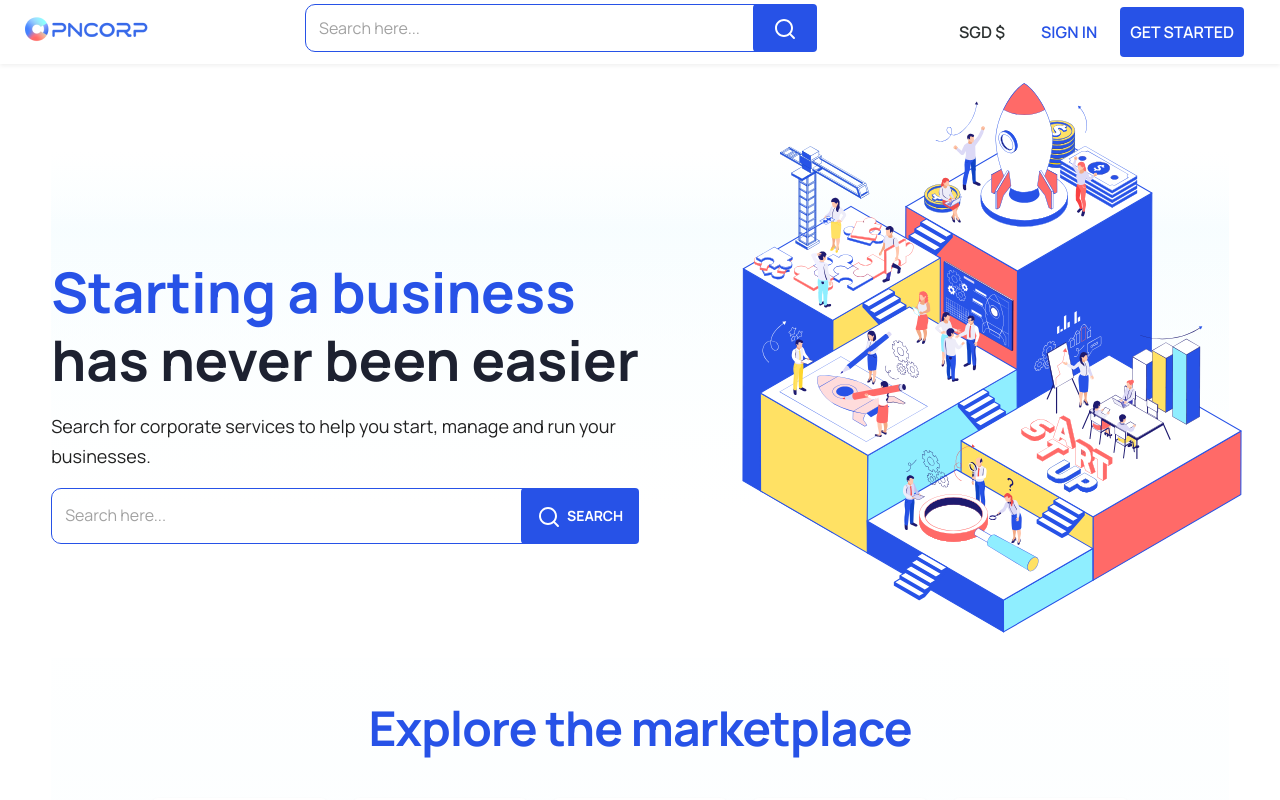
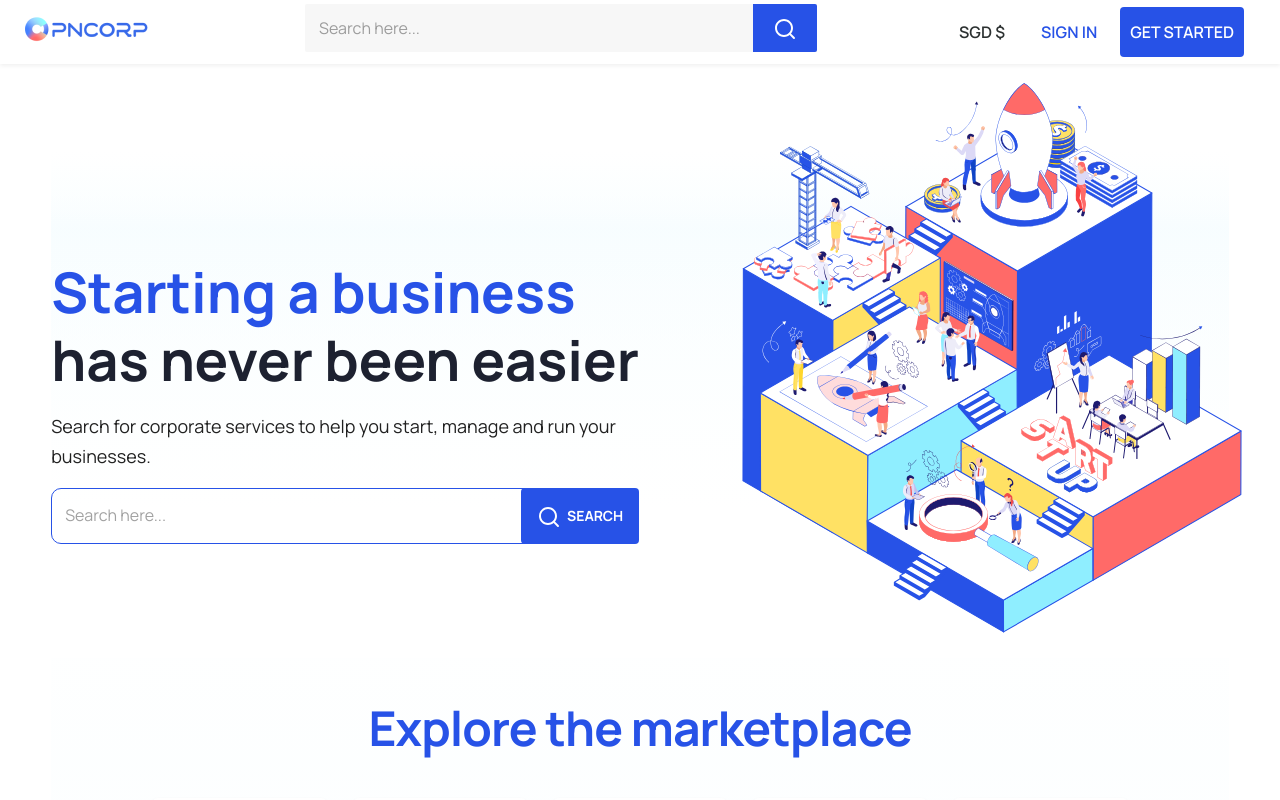
Before and after one commit to bryansumague/opncorp, a React (Create React App) app: page / in a window 1280 px wide. Shown: the top 800 px of the page. Built offline with nearby package versions, Linux system fonts and the light colour scheme.

Commit message:
Search bar on navigation change border color

```diff
--- a/src/common/shared/Navigation.tsx
+++ b/src/common/shared/Navigation.tsx
@@ -69,12 +69,16 @@ export default function Navbar({ isVisibility }: Props) {
 							fullWidth
 							sx={{
 								color: '#000000',
+								'& .MuiOutlinedInput-root': {
+									'& > fieldset': { borderColor: 'transparent' },
+								},
 							}}
-							variant='outlined'
 							placeholder='Search here...'
 							InputProps={{
 								style: {
 									height: '48px',
+									background: '#F7F7F7',
+									borderRadius: '2px',
 								},
 							}}
 						/>
@@ -88,6 +92,7 @@ export default function Navbar({ isVisibility }: Props) {
 									bottom: 0,
 									top: 0,
 									height: '48px',
+									borderRadius: '0px 2px 2px 0px',
 								}}
 							>
 								<span style={{ marginTop: '10px' }}>
```
